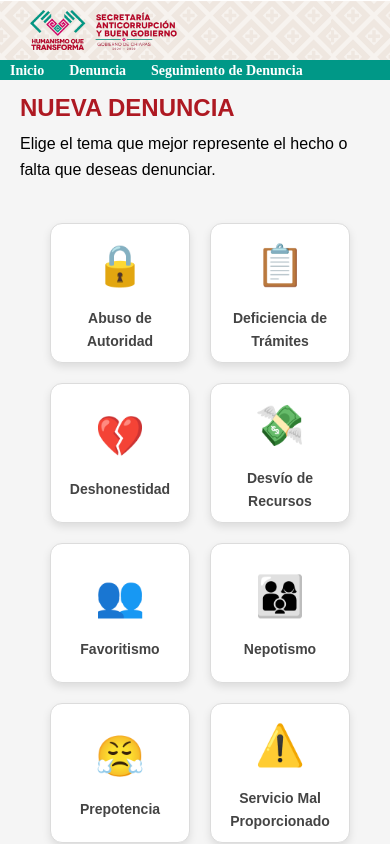
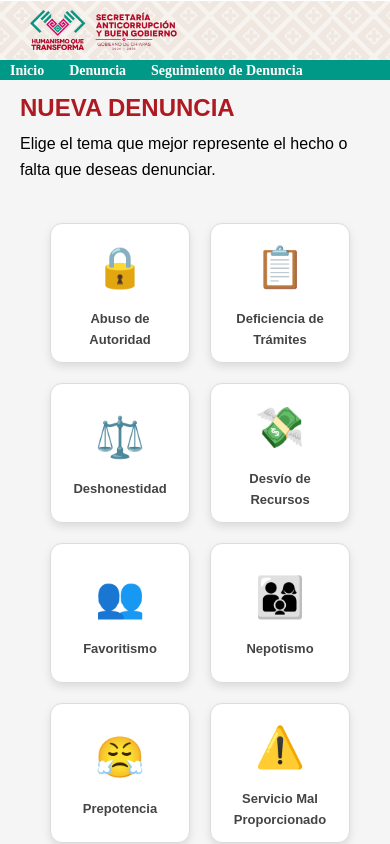
Before and after one commit to Honestidad-y-buen-gobierno/SQYD-FrontEnd, a React (Vite) app: page /topic in a window 390 px wide. Shown: the top 844 px of the page. Built offline with nearby package versions, Linux system fonts and the light colour scheme.

Commit message:
form finish

```diff
--- a/src/assets/json/dependencias.json
+++ b/src/assets/json/dependencias.json
@@ -21,7 +21,7 @@
 "COMISIÓN DE AGUA Y SANEAMIENTO",
 "COMISIÓN DE CAMINOS",
 "COMISIÓN DE LOS DERECHOS HUMANOS",
-"Comisión Estatal de los Derechos Humanos",
+"COMISION ESTATAL DE DERECHOS HUMANOS",
 "COMISIÓN FEDERAL DE TELECOMUNICACIONES",
 "COMISIÓN FORESTAL SUSTENTABLE DEL ESTADO DE CHIAPAS",
 "COMISIÓN NACIONAL DE ÁREAS NATURALES PROTEGIDAS",
@@ -37,7 +37,7 @@
 "CONGRESO DE LA UNIÓN",
 "CONSEJO DE CIENCIA Y TECNOLOGÍA DEL ESTADO DE CHIAPAS",
 "CONSEJO DE EJECUCIÓN DE SANCIONES PENALES Y MEDIDAS DE SEGURIDAD",
-"Consejo de la Judicatura",
+"CONSEJO DE LA JUDICATURA",
 "CONSEJO DE LA MAGISTRATURA DEL ESTADO DE CHIAPAS",
 "CONSEJO ESTATAL DE LOS DERECHOS HUMANOS",
 "CONSEJO ESTATAL DE POBLACIÓN",
@@ -92,7 +92,7 @@
 "INSTITUTO DE DESARROLLO DE ENERGÍAS DEL ESTADO DE CHIAPAS",
 "INSTITUTO DE DESARROLLO HUMANO",
 "INSTITUTO DE EDUCACIÓN PARA ADULTOS",
-"Instituto de Elecciones y Participación Ciudadana",
+"INSTITUTO DE ELECCIONES Y PARTICIPACION CIUDADANA",
 "INSTITUTO DE ENERGÍAS ALTERNATIVAS, RENOVABLES Y BIOCOMBUSTIBLES DEL ESTADO DE CHIAPAS",
 "INSTITUTO DE ENERGÍAS RENOVABLES DEL ESTADO DE CHIAPAS",
 "INSTITUTO DE ESTUDIOS DE POSTGRADO",
--- a/src/assets/json/ofensas.json
+++ b/src/assets/json/ofensas.json
@@ -12,7 +12,7 @@
       },
       {
         "title": "Deshonestidad",
-        "emoji": "💔",
+        "emoji": "⚖️",
         "description": "Falta de integridad en la ejecución de funciones."
       },
       {
@@ -117,7 +117,7 @@
       },
       {
         "title": "Encubrimiento",
-        "emoji": "🙈",
+        "emoji": "⚠️",
         "description": "Ocultar información sobre faltas administrativas."
       },
       {
--- a/src/assets/styles/Card.css
+++ b/src/assets/styles/Card.css
@@ -1,21 +1,21 @@
 .card {
   position: relative;
-  background-color: #ffffff; /* Blanco elegante */
-  border: 1px solid #dcdcdc; /* Borde gris claro para contraste */
-  border-radius: 12px; /* Esquinas más redondeadas */
+  background-color: #ffffff;
+  border: 1px solid #dcdcdc;
+  border-radius: 12px;
   width: 180px;
   height: 180px;
   display: flex;
   align-items: center;
   justify-content: center;
-  box-shadow: 0 4px 8px rgba(0, 0, 0, 0.1); /* Sombra más sutil */
+  box-shadow: 0 4px 8px rgba(0, 0, 0, 0.1);
   overflow: hidden;
   transition: transform 0.2s ease-in-out, box-shadow 0.2s ease-in-out;
 }
 
 .card:hover {
   transform: translateY(-5px);
-  box-shadow: 0 8px 12px rgba(0, 0, 0, 0.15); /* Sombra más pronunciada al hacer hover */
+  box-shadow: 0 8px 12px rgba(0, 0, 0, 0.15);
 }
 
 .card-content {
@@ -33,24 +33,25 @@
 }
 
 .card-blur {
-  filter: blur(2px); /* Difumina el contenido */
+  filter: blur(2px);
 }
 
 .card-icon {
   font-size: 40px;
-  color: #333333; /* Icono en gris oscuro */
+  color: #333333;
   margin-bottom: 10px;
 }
 
 .card-title {
-  font-size: 14px; /* Tamaño ajustado para texto largo */
+  font-size: 14px;
   font-weight: bold;
-  color: #444444; /* Gris oscuro para elegancia */
+  color: #444444;
   text-align: center;
   padding: 0 8px; /* Espacio interno para evitar que el texto toque los bordes */
-  word-wrap: break-word; /* Rompe el texto en palabras si es necesario */
-  white-space: normal; /* Permite que el texto ocupe múltiples líneas */
-  overflow: visible; /* Asegura que todo el contenido sea visible */
+  white-space: normal;
+  overflow: hidden;
+  text-overflow: ellipsis;
+  max-width: 100%;
 }
 
 .card-description {
@@ -59,8 +60,8 @@
   left: 0;
   right: 0;
   bottom: 0;
-  background-color: rgba(255, 255, 255, 0.9); /* Fondo blanco semi-transparente */
-  color: #000000; /* Texto negro para mayor contraste */
+  background-color: rgba(255, 255, 255, 0.9);
+  color: #000000;
   display: flex;
   align-items: center;
   justify-content: center;
@@ -68,9 +69,9 @@
   padding: 10px;
   font-size: 14px;
   text-align: center;
-  word-wrap: break-word; /* Rompe el texto en palabras si es necesario */
-  white-space: normal; /* Permite múltiples líneas de texto */
-  overflow: visible; /* Asegura que todo el texto sea visible */
+  word-wrap: break-word;
+  white-space: normal;
+  overflow: visible;
   z-index: 2;
   opacity: 0;
   transition: opacity 0.3s ease-in-out;
@@ -93,7 +94,10 @@
   }
 
   .card-title {
-    font-size: 14px;
+    font-size: 13px;
+    display: -webkit-box; /* Soporte para truncado con múltiples líneas */
+    -webkit-line-clamp: 3; /* Máximo número de líneas antes de truncar */
+    -webkit-box-orient: vertical; /* Orientación vertical para el contenedor */
   }
 
   .card-description {
--- a/src/assets/styles/Descripcion.css
+++ b/src/assets/styles/Descripcion.css
@@ -71,7 +71,9 @@
     }
 
     .form-content {
-      max-width: 90%; /* Reduce el ancho máximo en pantallas medianas */
+      width: 600px; /* Mantén el ancho fijo en móviles */
+    max-width: 600px; /* Evita que se reduzca en móviles */
+    padding: 15px;
     }
   }
 
--- a/src/assets/styles/Form.css
+++ b/src/assets/styles/Form.css
@@ -4,7 +4,7 @@
   align-items: flex-start;
   margin: auto;
   width: 600px;
-  max-width: 600px; /* Asegura que no se reduzca en dispositivos móviles */
+  max-width: 600px;
   padding: 30px;
   background-color: #fff;
   border-radius: 15px;
--- a/src/assets/styles/Topic.css
+++ b/src/assets/styles/Topic.css
@@ -39,6 +39,7 @@
   display: grid;
   grid-template-columns: repeat(6, 1fr);
   gap: 20px;
+  justify-content: center;
 }
 
 @media (max-width: 1200px) {
--- a/src/components/Form.jsx
+++ b/src/components/Form.jsx
@@ -6,7 +6,7 @@ import "../assets/styles/Form.css";
 
 function Form({ currentStep, handleNext, handleBack, onSubmit }) {
   const [isAnonimo, setIsAnonimo] = useState(false);
-  const [denunciante, setDenunciante] = useState("");
+  const [denunciante, setDenunciante] = useState("particular");
   const [requiereProteccion, setRequiereProteccion] = useState(false);
   const [formData, setFormData] = useState({
     fecha: "",
```
